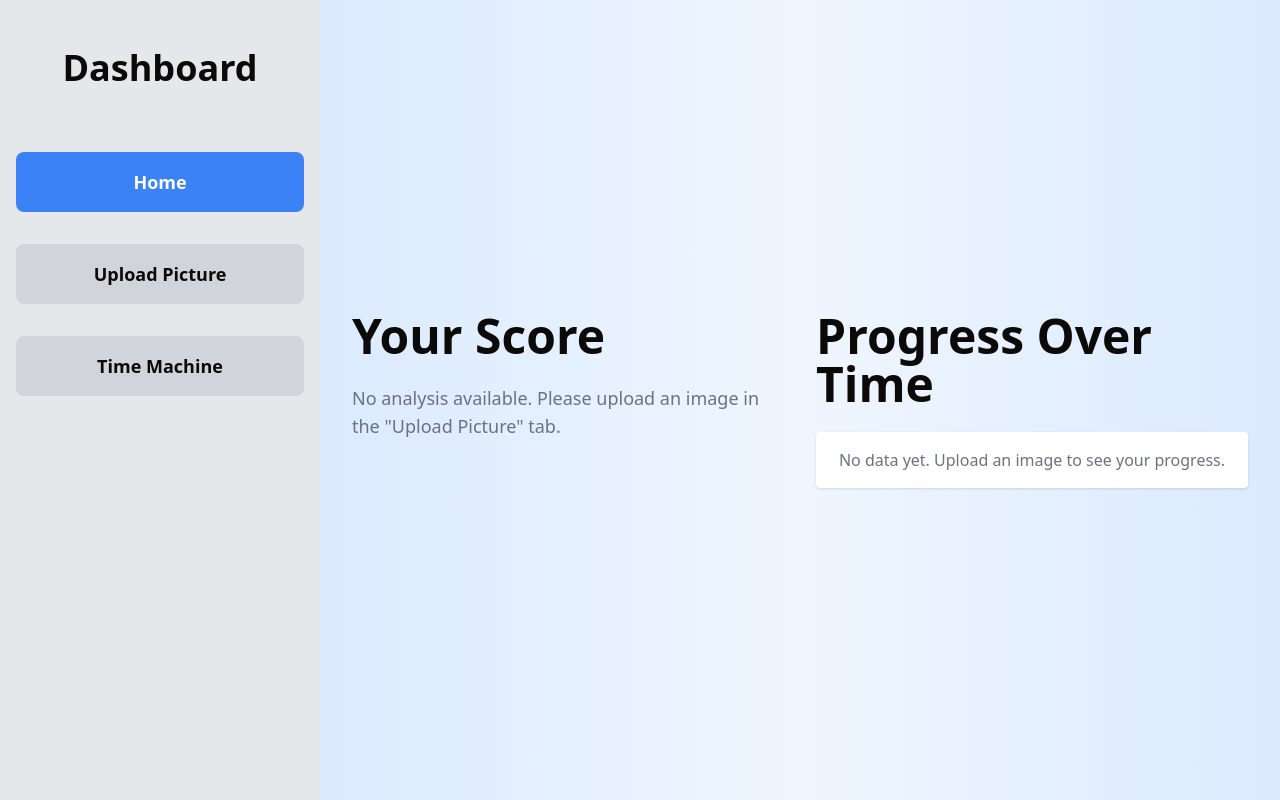
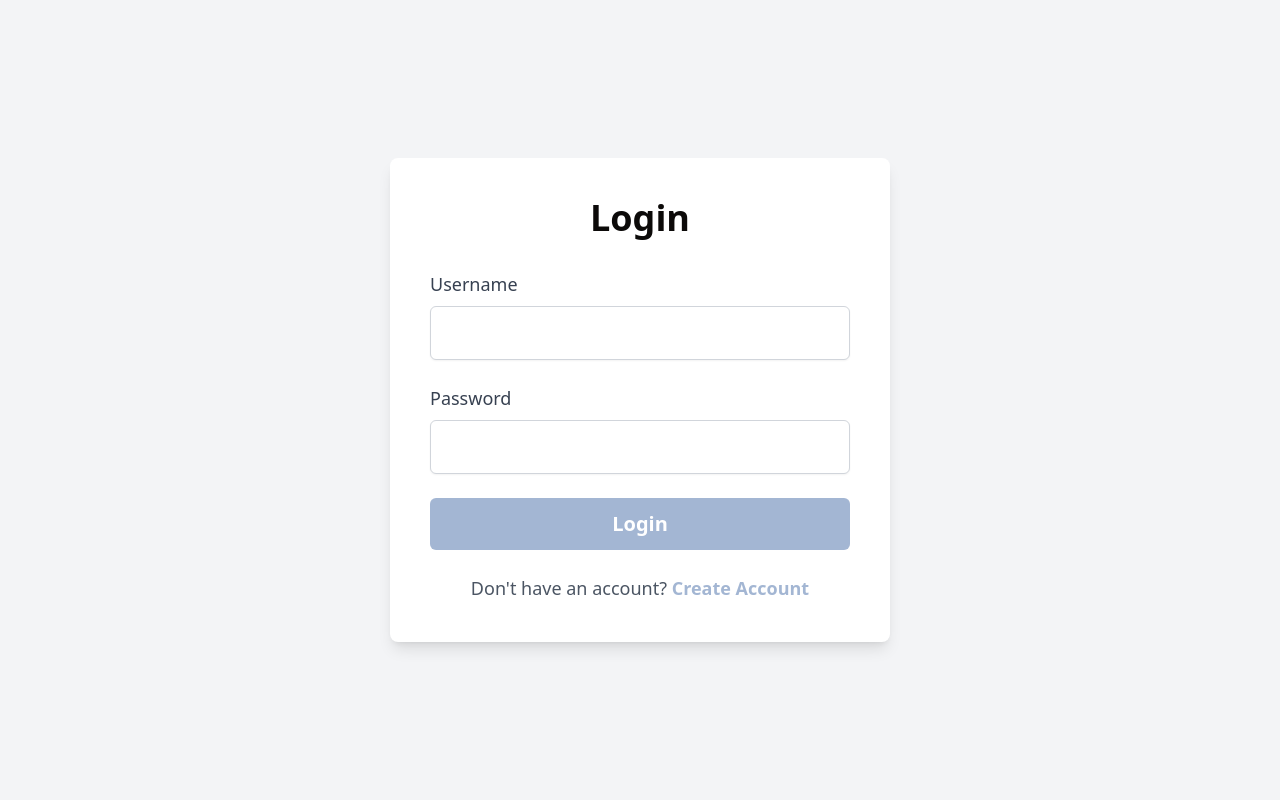
Before and after one commit to chickfilaman51/facetime, a Next.js app: page /upload in a window 1280 px wide. Built offline with nearby package versions, Linux system fonts and the light colour scheme; a web font is replaced by a local one.

Commit message:
finished dahsboard

```diff
--- a/app/upload/page.tsx
+++ b/app/upload/page.tsx
@@ -1,20 +1,6 @@
 "use client";
 
-import { useState, useRef } from "react";
-import {
-  Chart as ChartJS,
-  CategoryScale,
-  LinearScale,
-  PointElement,
-  LineElement,
-  Title,
-  Tooltip,
-  Legend,
-} from "chart.js";
-import { Line } from "react-chartjs-2";
-
-ChartJS.register(CategoryScale, LinearScale, PointElement, LineElement, Title, Tooltip, Legend);
-
+import { useState } from "react";
 
 export default function Dashboard() {
   const [activeTab, setActiveTab] = useState("score"); // Default tab is "score"
@@ -25,10 +11,107 @@ export default function Dashboard() {
   const [lastUploadedImage, setLastUploadedImage] = useState<string | null>(null);
   const [lastAnalysis, setLastAnalysis] = useState<any>(null);
   const [selectedDate, setSelectedDate] = useState<string | null>(null); // Selected date
-  const imageRef = useRef<HTMLImageElement | null>(null);
   const [scoreHistory, setScoreHistory] = useState<{ date: string; score: number; imageUrl: string }[]>([]);
   const [sliderValue, setSliderValue] = useState(50); // 0 = old, 100 = recent
+  const [isLoggedIn, setIsLoggedIn] = useState(false); // Track login state
+  const [username, setUsername] = useState("");
+  const [password, setPassword] = useState("");
+  const [isCreatingAccount, setIsCreatingAccount] = useState(false); // Toggle between login and create account
+  const [confirmPassword, setConfirmPassword] = useState(""); // Confirm password for account creation
 
+  const handleLogin = (e: React.FormEvent) => {
+  e.preventDefault();
+  if (username === "admin" && password === "password") {
+    setIsLoggedIn(true);
+    setError(null);
+  } else {
+    setError("Invalid username or password");
+  }
+};
+
+const handleCreateAccount = (e: React.FormEvent) => {
+  e.preventDefault();
+  if (password !== confirmPassword) {
+    setError("Passwords do not match");
+    return;
+  }
+  // Replace this with your actual account creation logic
+  setIsLoggedIn(true);
+  setError(null);
+};
+
+if (!isLoggedIn) {
+  return (
+    <div className="flex items-center justify-center h-screen bg-gray-100">
+      <form
+        onSubmit={isCreatingAccount ? handleCreateAccount : handleLogin}
+        className="p-10 bg-white shadow-lg rounded-lg w-[500px]" // Increased width and padding
+      >
+        <h1 className="text-4xl font-bold mb-8 text-center">
+          {isCreatingAccount ? "Create Account" : "Login"}
+        </h1>
+        {error && <p className="text-red-500 mb-6 text-center">{error}</p>}
+        <div className="mb-6">
+          <label htmlFor="username" className="block text-lg font-medium text-gray-700">
+            Username
+          </label>
+          <input
+            type="text"
+            id="username"
+            value={username}
+            onChange={(e) => setUsername(e.target.value)}
+            className="mt-2 block w-full px-4 py-3 border border-gray-300 rounded-md shadow-sm focus:outline-none focus:ring-primary focus:border-primary text-lg"
+          />
+        </div>
+        <div className="mb-6">
+          <label htmlFor="password" className="block text-lg font-medium text-gray-700">
+            Password
+          </label>
+          <input
+            type="password"
+            id="password"
+            value={password}
+            onChange={(e) => setPassword(e.target.value)}
+            className="mt-2 block w-full px-4 py-3 border border-gray-300 rounded-md shadow-sm focus:outline-none focus:ring-primary focus:border-primary text-lg"
+          />
+        </div>
+        {isCreatingAccount && (
+          <div className="mb-6">
+            <label htmlFor="confirmPassword" className="block text-lg font-medium text-gray-700">
+              Confirm Password
+            </label>
+            <input
+              type="password"
+              id="confirmPassword"
+              value={confirmPassword}
+              onChange={(e) => setConfirmPassword(e.target.value)}
+              className="mt-2 block w-full px-4 py-3 border border-gray-300 rounded-md shadow-sm focus:outline-none focus:ring-primary focus:border-primary text-lg"
+            />
+          </div>
+        )}
+        <button
+          type="submit"
+          className="w-full px-6 py-3 bg-primary text-white rounded-md hover:bg-primary-dark text-xl font-bold"
+        >
+          {isCreatingAccount ? "Create Account" : "Login"}
+        </button>
+        <p className="mt-6 text-center text-lg text-gray-600">
+          {isCreatingAccount ? "Already have an account?" : "Don't have an account?"}{" "}
+          <button
+            type="button"
+            onClick={() => {
+              setIsCreatingAccount(!isCreatingAccount);
+              setError(null); // Clear errors when switching modes
+            }}
+            className="text-primary font-semibold hover:underline"
+          >
+            {isCreatingAccount ? "Login" : "Create Account"}
+          </button>
+        </p>
+      </form>
+    </div>
+  );
+}
   const getChartData = () => ({
     labels: scoreHistory.map((entry) => entry.date),
     datasets: [
@@ -144,6 +227,12 @@ export default function Dashboard() {
     <div className="flex min-h-screen from-blue-100 via-blue-50 to-blue-100">
       {/* Left Sidebar */}
       {/* Left Sidebar */}
+      <button
+      onClick={() => setIsLoggedIn(false)} // Reset login state
+      className="absolute top-4 right-4 bg-red-500 text-white px-6 py-4 rounded-lg hover:bg-red-600 text-lg font-semibold"
+    >
+      Log Out
+    </button>
       <div className="w-1/4 bg-gray-200 p-4 flex flex-col space-y-8"> {/* Increased spacing between buttons */}
         <h2 className="text-4xl font-bold mb-8 mt-8 text-center">Dashboard</h2> {/* Increased font size for the heading */}
         <button
```
